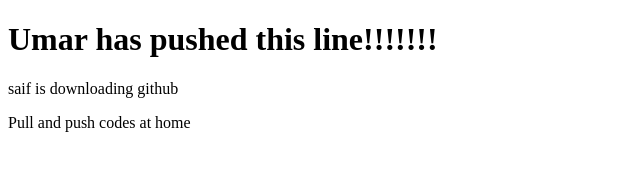
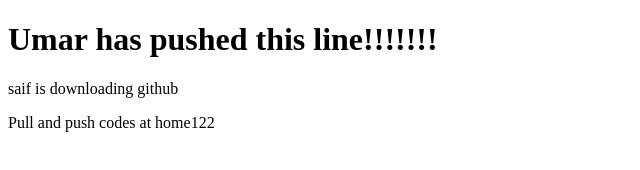
Before and after one commit to ateek44/learning-react, a plain HTML site: page index.html in a window 1280 px wide. Shown: the full height of the page, 0-640 px from the left. Drawn offline with Linux system fonts and the light colour scheme.

Commit message:
changes by saif

```diff
--- a/index.html
+++ b/index.html
@@ -11,6 +11,6 @@
 
     <p>saif is downloading github</p>
 
-    <p>Pull and push codes at home</p>
+    <p>Pull and push codes at home122</p>
 </body>
 </html>
```
